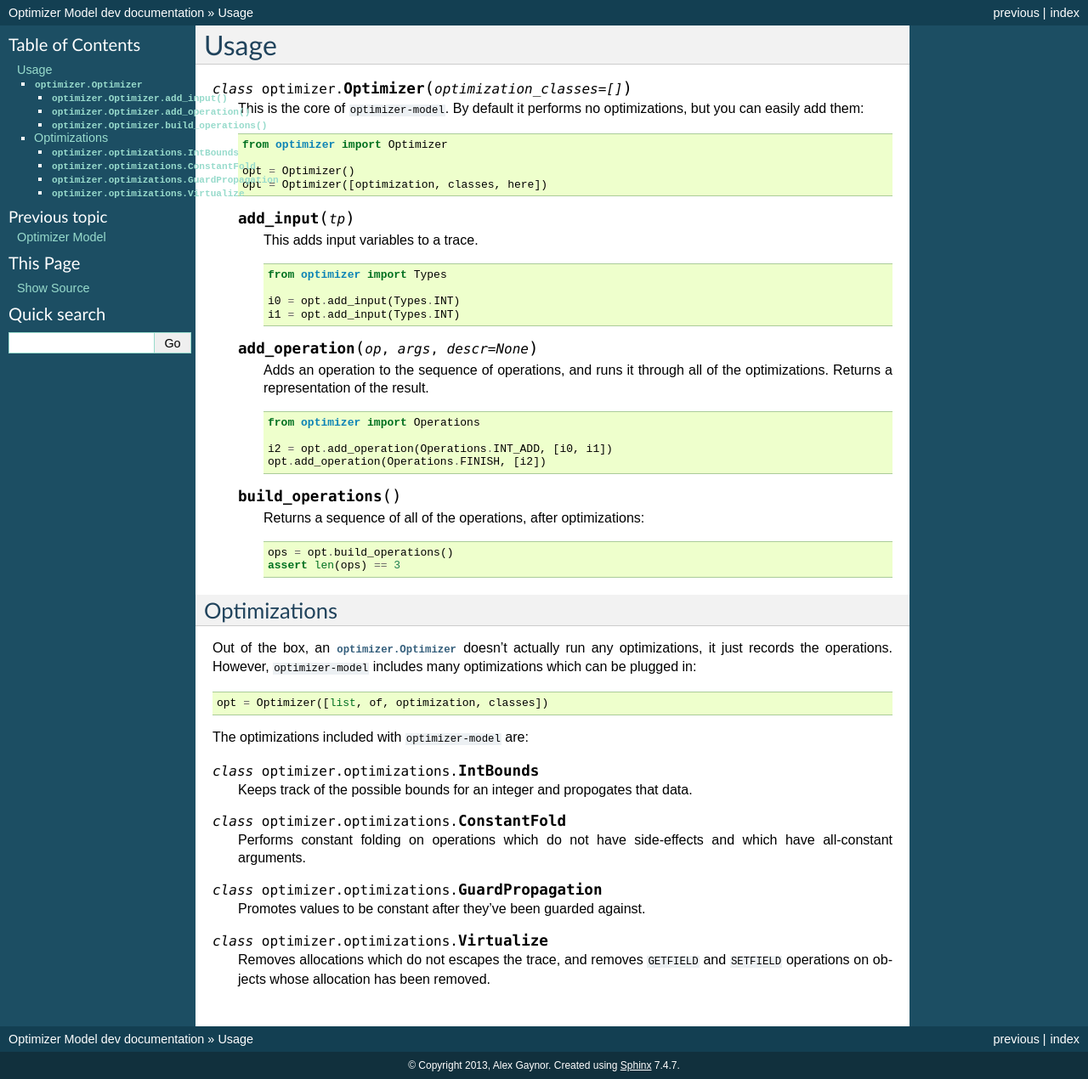
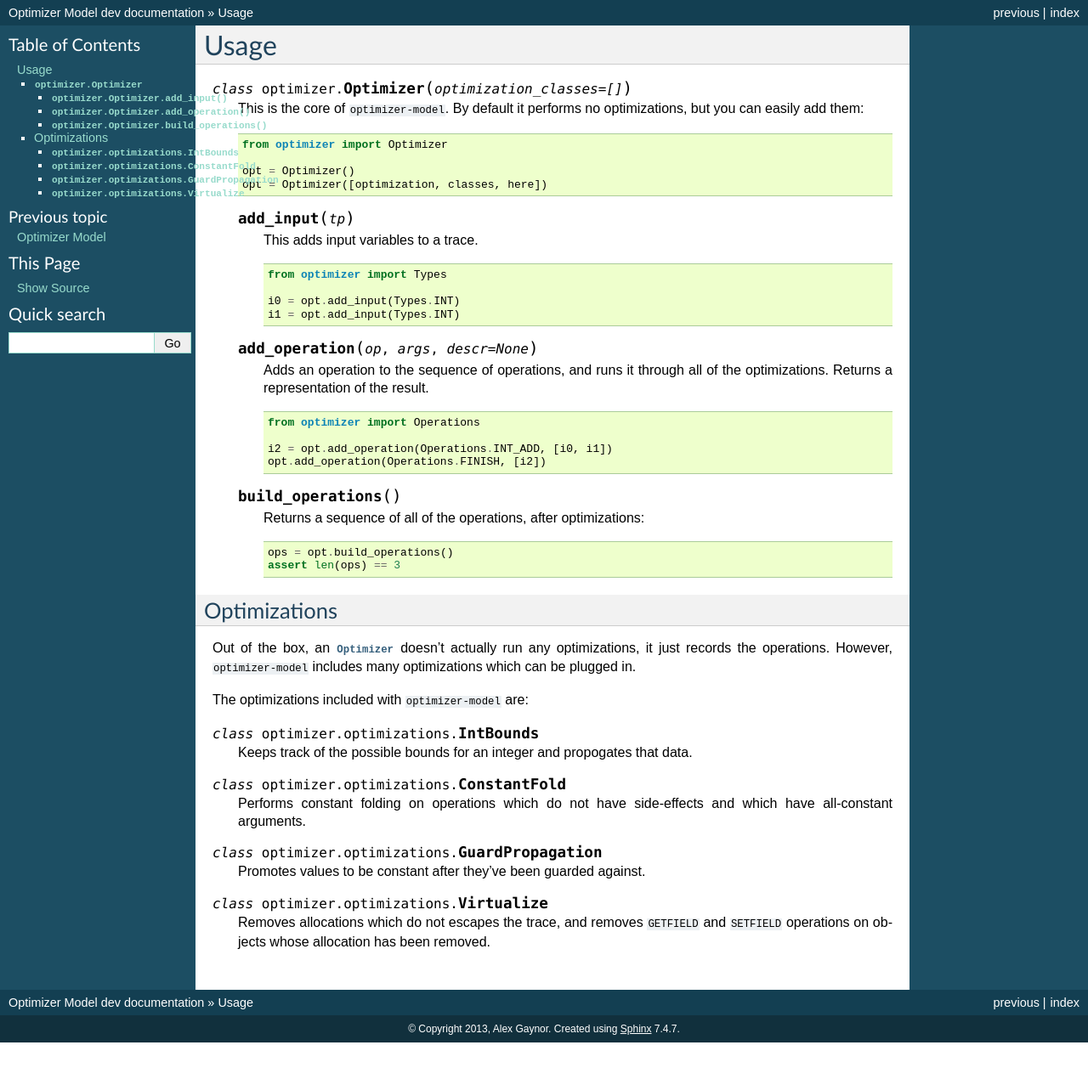
Before and after one commit to alex/optimizer-model, a Sphinx documentation site: the page built from docs/usage.rst, in a window 1280 px wide. Shown: the whole page at 85% size. Built offline with Sphinx 7.4.7, drawn with Linux system fonts in a browser that asks for light colours; after the commit the page ends 1227 px from its top, so only the background shows below that.

Commit message:
Better docs

```diff
--- a/docs/usage.rst
+++ b/docs/usage.rst
@@ -49,13 +49,9 @@ Usage
 Optimizations
 -------------
 
-Out of the box, an :class:`optimizer.Optimizer` doesn't actually run any
+Out of the box, an :class:`~optimizer.Optimizer` doesn't actually run any
 optimizations, it just records the operations. However, ``optimizer-model``
-includes many optimizations which can be plugged in:
-
-.. code-block:: python
-
-    opt = Optimizer([list, of, optimization, classes])
+includes many optimizations which can be plugged in.
 
 The optimizations included with ``optimizer-model`` are:
 
```
